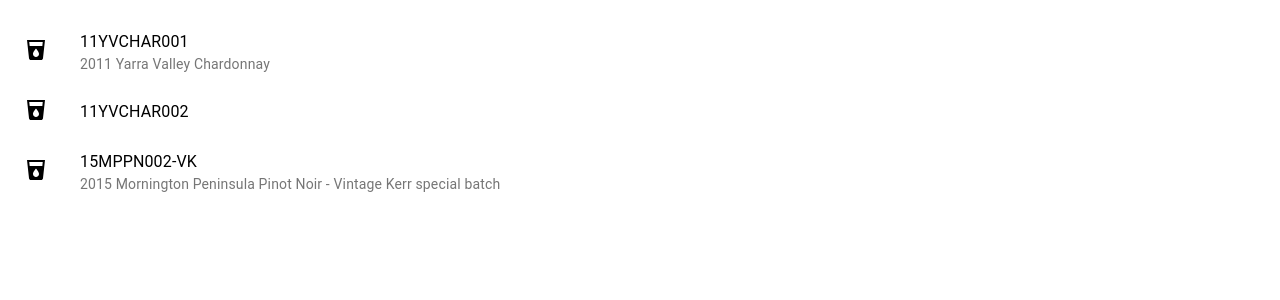
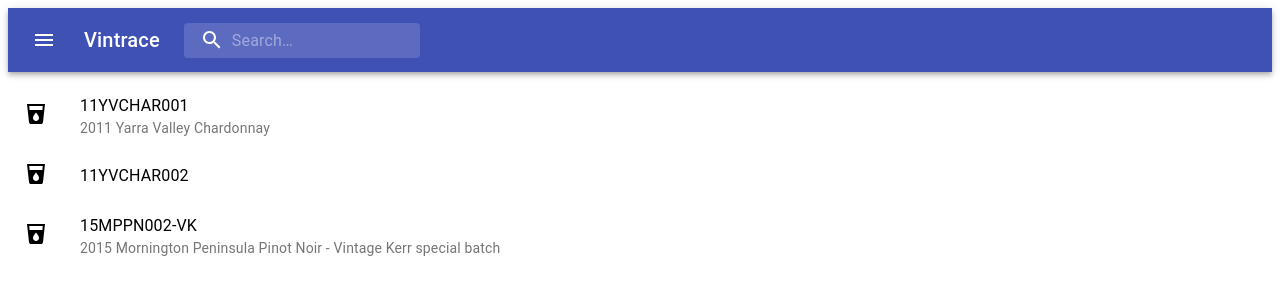
Before and after one commit to zhaoyi0113/vintrace-react, a React (Create React App) app: page / in a window 1280 px wide. Shown: the top 300 px of the page. Built offline with nearby package versions, Linux system fonts and the light colour scheme.

Commit message:
add a search bar

```diff
--- a/src/App.js
+++ b/src/App.js
@@ -1,29 +1,6 @@
 import React from 'react';
 import { connect } from 'react-redux';
-import {
-  List,
-  ListItem,
-  ListItemAvatar,
-  ListItemText,
-} from '@material-ui/core';
-import {LocalDrink} from '@material-ui/icons';
-
-import './App.css';
-
-const WineList = ({ wineryData }) => {
-  return (
-    <List>
-      {wineryData.map((data, i) => (
-        <ListItem key={`item-${i}`} style={{ cursor: 'pointer' }}>
-          <ListItemAvatar>
-            <LocalDrink />
-          </ListItemAvatar>
-          <ListItemText primary={data.lotCode} secondary={data.description} />
-        </ListItem>
-      ))}
-    </List>
-  );
-};
+import WineList from './Winelist';
 
 const App = ({ wineryData }) => {
   return (
--- /dev/null
+++ b/src/SearchBar.js
@@ -0,0 +1,110 @@
+import React from 'react';
+import { fade, makeStyles } from '@material-ui/core/styles';
+import AppBar from '@material-ui/core/AppBar';
+import Toolbar from '@material-ui/core/Toolbar';
+import IconButton from '@material-ui/core/IconButton';
+import Typography from '@material-ui/core/Typography';
+import InputBase from '@material-ui/core/InputBase';
+import MenuIcon from '@material-ui/icons/Menu';
+import SearchIcon from '@material-ui/icons/Search';
+
+const useStyles = makeStyles((theme) => ({
+  grow: {
+    flexGrow: 1,
+  },
+  menuButton: {
+    marginRight: theme.spacing(2),
+  },
+  title: {
+    display: 'none',
+    [theme.breakpoints.up('sm')]: {
+      display: 'block',
+    },
+  },
+  search: {
+    position: 'relative',
+    borderRadius: theme.shape.borderRadius,
+    backgroundColor: fade(theme.palette.common.white, 0.15),
+    '&:hover': {
+      backgroundColor: fade(theme.palette.common.white, 0.25),
+    },
+    marginRight: theme.spacing(2),
+    marginLeft: 0,
+    width: '100%',
+    [theme.breakpoints.up('sm')]: {
+      marginLeft: theme.spacing(3),
+      width: 'auto',
+    },
+  },
+  searchIcon: {
+    padding: theme.spacing(0, 2),
+    height: '100%',
+    position: 'absolute',
+    pointerEvents: 'none',
+    display: 'flex',
+    alignItems: 'center',
+    justifyContent: 'center',
+  },
+  inputRoot: {
+    color: 'inherit',
+  },
+  inputInput: {
+    padding: theme.spacing(1, 1, 1, 0),
+    // vertical padding + font size from searchIcon
+    paddingLeft: `calc(1em + ${theme.spacing(4)}px)`,
+    transition: theme.transitions.create('width'),
+    width: '100%',
+    [theme.breakpoints.up('md')]: {
+      width: '20ch',
+    },
+  },
+  sectionDesktop: {
+    display: 'none',
+    [theme.breakpoints.up('md')]: {
+      display: 'flex',
+    },
+  },
+  sectionMobile: {
+    display: 'flex',
+    [theme.breakpoints.up('md')]: {
+      display: 'none',
+    },
+  },
+}));
+
+export default function SearchAppBar() {
+  const classes = useStyles();
+
+  return (
+    <div className={classes.grow}>
+      <AppBar position="static">
+        <Toolbar>
+          <IconButton
+            edge="start"
+            className={classes.menuButton}
+            color="inherit"
+            aria-label="open drawer"
+          >
+            <MenuIcon />
+          </IconButton>
+          <Typography className={classes.title} variant="h6" noWrap>
+            Vintrace
+          </Typography>
+          <div className={classes.search}>
+            <div className={classes.searchIcon}>
+              <SearchIcon />
+            </div>
+            <InputBase
+              placeholder="Search…"
+              classes={{
+                root: classes.inputRoot,
+                input: classes.inputInput,
+              }}
+              inputProps={{ 'aria-label': 'search' }}
+            />
+          </div>
+        </Toolbar>
+      </AppBar>
+    </div>
+  );
+}
--- /dev/null
+++ b/src/Winelist.js
@@ -0,0 +1,27 @@
+import React from 'react';
+import {
+  List,
+  ListItem,
+  ListItemAvatar,
+  ListItemText,
+} from '@material-ui/core';
+import { LocalDrink } from '@material-ui/icons';
+import SearchBar from './SearchBar';
+
+export default ({ wineryData }) => {
+  return (
+    <div>
+      <SearchBar />
+      <List>
+        {wineryData.map((data, i) => (
+          <ListItem key={`item-${i}`} style={{ cursor: 'pointer' }}>
+            <ListItemAvatar>
+              <LocalDrink />
+            </ListItemAvatar>
+            <ListItemText primary={data.lotCode} secondary={data.description} />
+          </ListItem>
+        ))}
+      </List>
+    </div>
+  );
+};
```
